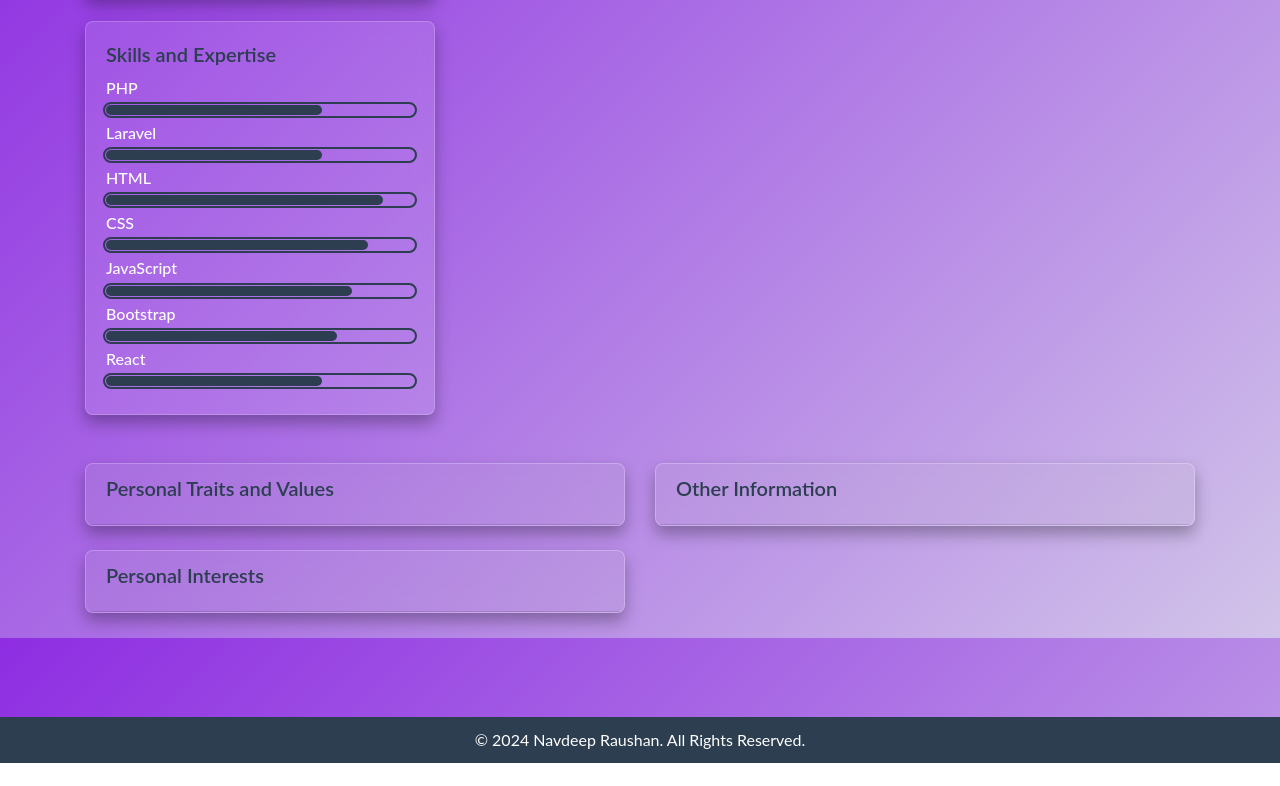
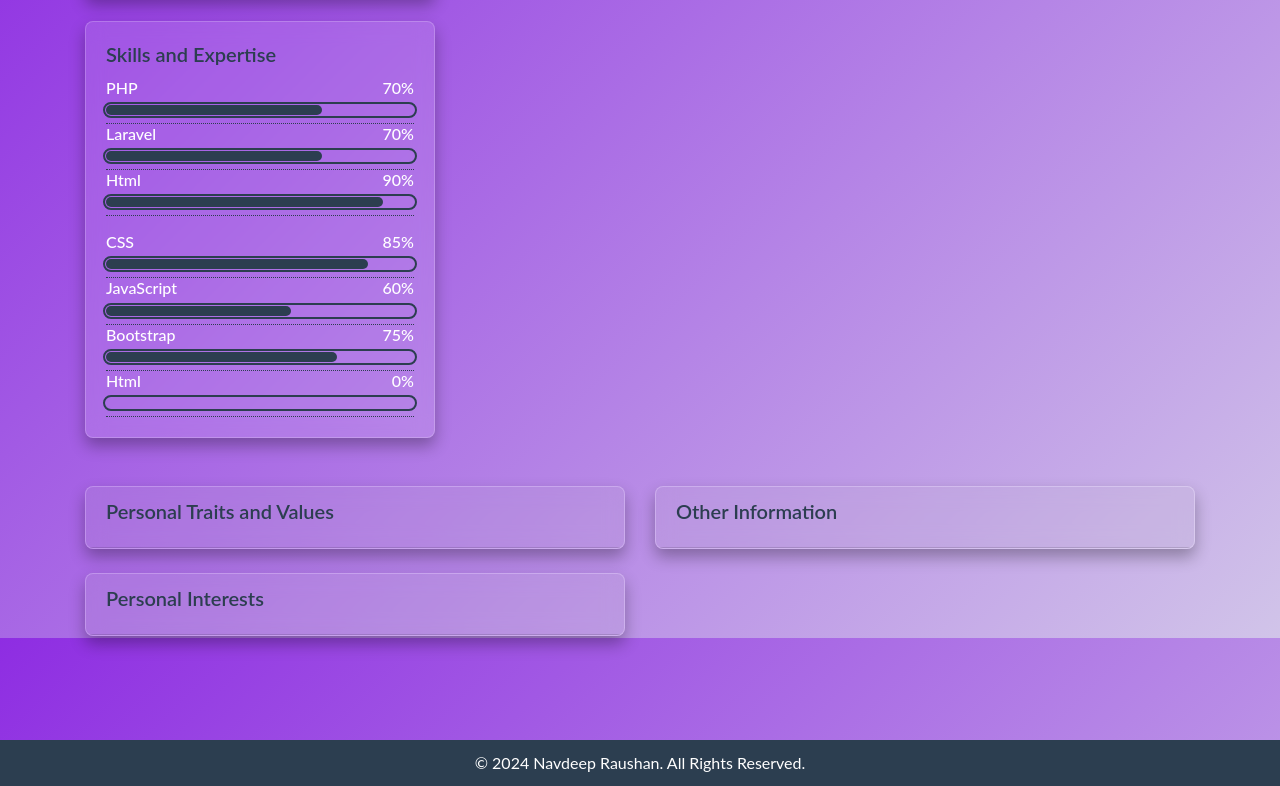
Before and after one commit to Navdeep434/Portflio, a plain HTML site: page about.html in a window 1280 px wide. Shown: the part 962-1748 px from the top of the page. Before the commit the page ends 1725 px from the top, so only its background shows below. Drawn offline with nearby package versions, Linux system fonts and the light colour scheme.

Commit message:
about design changes

```diff
--- a/about.html
+++ b/about.html
@@ -72,45 +72,94 @@
                                     <h5 class="card-title">Skills and Expertise</h5>
                                     <div class="skill-set">
                                         <div class="skill">
-                                            <h6>PHP</h6>
+                                            <div class="row mb-2">
+                                                <div class="col-md-6">
+                                                    <h6 class="mb-0">PHP</h6>
+                                                </div>
+                                                <div class="col-md-6 d-flex justify-content-end">
+                                                    <h6 class="mb-0">70%</h6>
+                                                </div>
+                                            </div>
                                             <div class="progress mb-2">
                                                 <div class="progress-bar" style="width: 70%"></div>
                                             </div>
                                         </div>
                                         <div class="skill">
-                                            <h6>Laravel</h6>
+                                            <div class="row mb-2">
+                                                <div class="col-md-6">
+                                                    <h6 class="mb-0">Laravel</h6>
+                                                </div>
+                                                <div class="col-md-6 d-flex justify-content-end">
+                                                    <h6 class="mb-0">70%</h6>
+                                                </div>
+                                            </div>
                                             <div class="progress mb-2">
                                                 <div class="progress-bar" style="width: 70%"></div>
                                             </div>
                                         </div>
-                                        <div class="skill">
-                                            <h6>HTML</h6>
+                                        <div class="skill mb-3">
+                                            <div class="row mb-2">
+                                                <div class="col-md-6">
+                                                    <h6 class="mb-0">Html</h6>
+                                                </div>
+                                                <div class="col-md-6 d-flex justify-content-end">
+                                                    <h6 class="mb-0">90%</h6>
+                                                </div>
+                                            </div>
                                             <div class="progress mb-2">
                                                 <div class="progress-bar" style="width: 90%"></div>
                                             </div>
                                         </div>
                                         <div class="skill">
-                                            <h6>CSS</h6>
+                                            <div class="row mb-2">
+                                                <div class="col-md-6">
+                                                    <h6 class="mb-0">CSS</h6>
+                                                </div>
+                                                <div class="col-md-6 d-flex justify-content-end">
+                                                    <h6 class="mb-0">85%</h6>
+                                                </div>
+                                            </div>
                                             <div class="progress mb-2">
                                                 <div class="progress-bar" style="width: 85%"></div>
                                             </div>
                                         </div>
                                         <div class="skill">
-                                            <h6>JavaScript</h6>
+                                            <div class="row mb-2">
+                                                <div class="col-md-6">
+                                                    <h6 class="mb-0">JavaScript</h6>
+                                                </div>
+                                                <div class="col-md-6 d-flex justify-content-end">
+                                                    <h6 class="mb-0">60%</h6>
+                                                </div>
+                                            </div>
                                             <div class="progress mb-2">
-                                                <div class="progress-bar" style="width: 80%"></div>
+                                                <div class="progress-bar" style="width: 60%"></div>
                                             </div>
                                         </div>
                                         <div class="skill">
-                                            <h6>Bootstrap</h6>
+                                            <div class="row mb-2">
+                                                <div class="col-md-6">
+                                                    <h6 class="mb-0">Bootstrap</h6>
+                                                </div>
+                                                <div class="col-md-6 d-flex justify-content-end">
+                                                    <h6 class="mb-0">75%</h6>
+                                                </div>
+                                            </div>
                                             <div class="progress mb-2">
                                                 <div class="progress-bar" style="width: 75%"></div>
                                             </div>
                                         </div>
                                         <div class="skill">
-                                            <h6>React</h6>
+                                            <div class="row mb-2">
+                                                <div class="col-md-6">
+                                                    <h6 class="mb-0">Html</h6>
+                                                </div>
+                                                <div class="col-md-6 d-flex justify-content-end">
+                                                    <h6 class="mb-0">0%</h6>
+                                                </div>
+                                            </div>
                                             <div class="progress mb-2">
-                                                <div class="progress-bar" style="width: 70%"></div>
+                                                <div class="progress-bar" style="width: 0%"></div>
                                             </div>
                                         </div>
                                     </div>
--- a/css/about.css
+++ b/css/about.css
@@ -118,3 +118,7 @@
     border-radius: 5px;
     position: relative;
 }
+
+.skill{
+    border-bottom: 1px dotted #2c3e50;
+}
```
